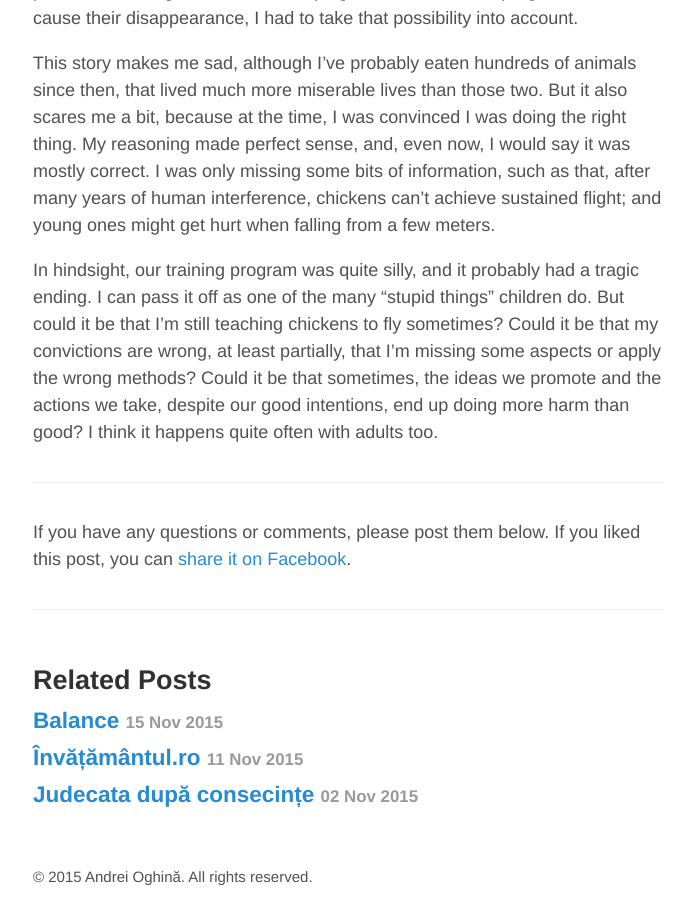
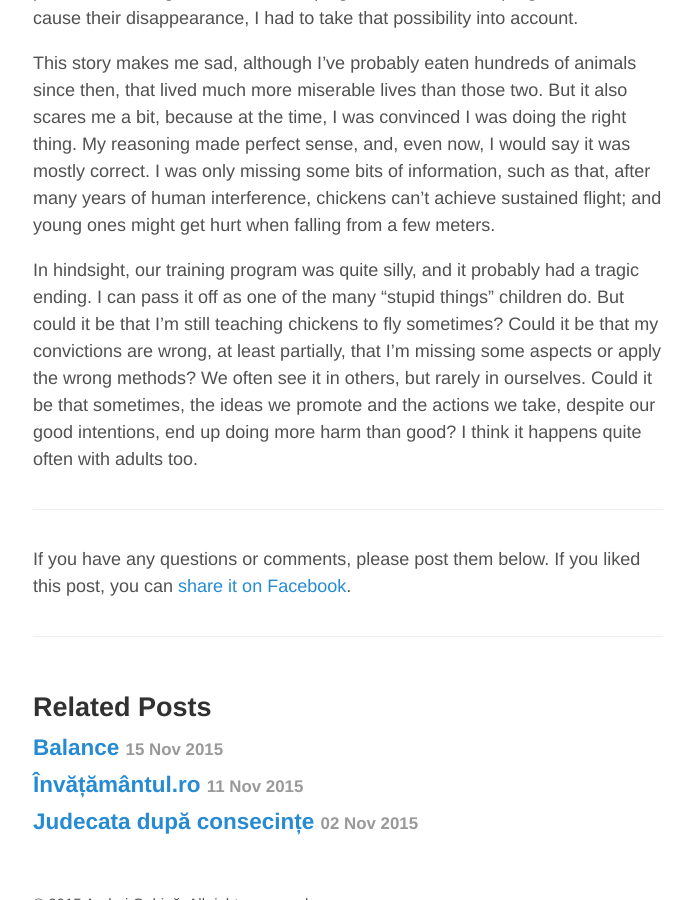
Before and after one commit to aoghina/aoghina.github.io, a Jekyll site: the page built from _posts/2015-11-21-good-intentions.md, in a window 1280 px wide and 900 px high, scrolled down 1497 px. Shown: the whole window, without its empty margins (292-986 px from the left). Built offline with Jekyll 4.4.1, drawn with Linux system fonts in a browser that asks for light colours; comment, search, counter and statistics services are not loaded.

Commit message:
Update good intentions post

```diff
--- a/_posts/2015-11-21-good-intentions.md
+++ b/_posts/2015-11-21-good-intentions.md
@@ -23,4 +23,4 @@
 
 This story makes me sad, although I've probably eaten hundreds of animals since then, that lived much more miserable lives than those two. But it also scares me a bit, because at the time, I was convinced I was doing the right thing. My reasoning made perfect sense, and, even now, I would say it was mostly correct. I was only missing some bits of information, such as that, after many years of human interference, chickens can't achieve sustained flight; and young ones might get hurt when falling from a few meters.
 
-In hindsight, our training program was quite silly, and it probably had a tragic ending. I can pass it off as one of the many "stupid things" children do. But could it be that I'm still teaching chickens to fly sometimes? Could it be that my convictions are wrong, at least partially, that I'm missing some aspects or apply the wrong methods? Could it be that sometimes, the ideas we promote and the actions we take, despite our good intentions, end up doing more harm than good? I think it happens quite often with adults too.
+In hindsight, our training program was quite silly, and it probably had a tragic ending. I can pass it off as one of the many "stupid things" children do. But could it be that I'm still teaching chickens to fly sometimes? Could it be that my convictions are wrong, at least partially, that I'm missing some aspects or apply the wrong methods? We often see it in others, but rarely in ourselves. Could it be that sometimes, the ideas we promote and the actions we take, despite our good intentions, end up doing more harm than good? I think it happens quite often with adults too.
```
